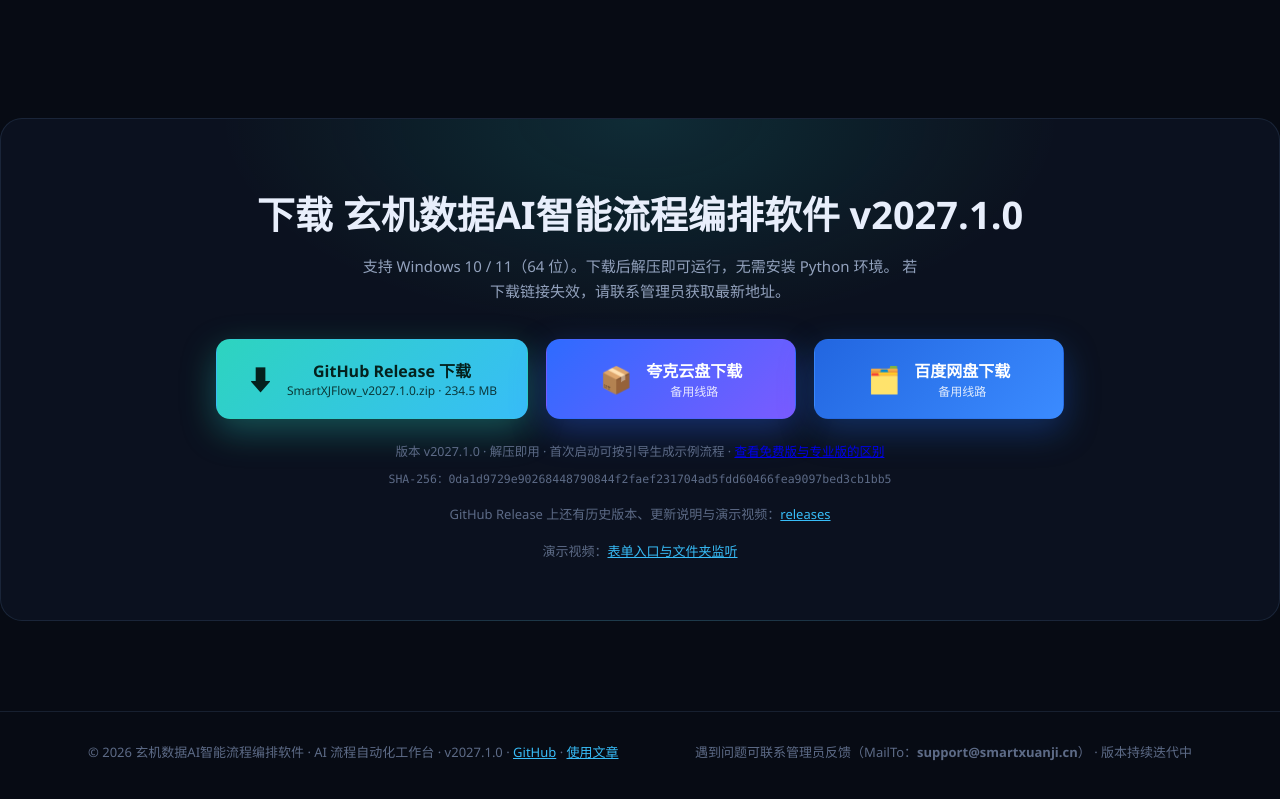
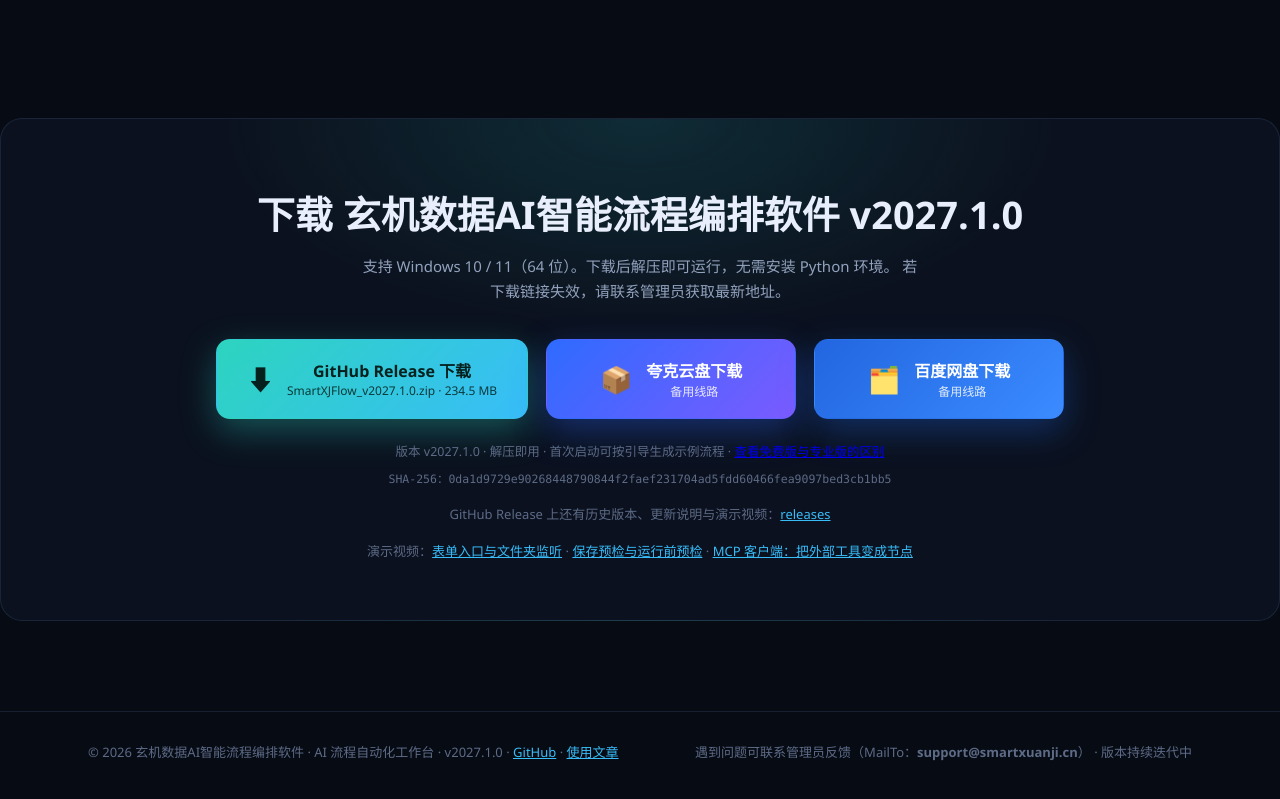
Before and after one commit to SmartXuanJi/SmartXJFlow, a plain HTML site: page index.html in a window 1280 px wide. Shown: the part 6167-6966 px from the top of the page. Drawn offline with Linux system fonts and the light colour scheme.

Commit message:
新增保存预检/运行前预检与 MCP 客户端演示视频入口

```diff
--- a/index.html
+++ b/index.html
@@ -542,7 +542,7 @@
       <div class="dl-note">版本 v2027.1.0 · 解压即用 · 首次启动可按引导生成示例流程 · <a href="version-diff.html">查看免费版与专业版的区别</a></div>
       <div class="dl-hash">SHA-256：0da1d9729e90268448790844f2faef231704ad5fdd60466fea9097bed3cb1bb5</div>
       <div class="dl-sub">GitHub Release 上还有历史版本、更新说明与演示视频：<a href="https://github.com/SmartXuanJi/SmartXJFlow/releases" target="_blank" rel="noopener">releases</a></div>
-      <div class="dl-sub">演示视频：<a href="https://github.com/SmartXuanJi/SmartXJFlow/releases/download/v2027.1.0/demo-folder-watch-feature.mp4" target="_blank" rel="noopener">表单入口与文件夹监听</a></div>
+      <div class="dl-sub">演示视频：<a href="https://github.com/SmartXuanJi/SmartXJFlow/releases/download/v2027.1.0/demo-folder-watch-feature.mp4" target="_blank" rel="noopener">表单入口与文件夹监听</a> · <a href="https://github.com/SmartXuanJi/SmartXJFlow/releases/download/v2027.1.0/demo-preflight-check.mp4" target="_blank" rel="noopener">保存预检与运行前预检</a> · <a href="https://github.com/SmartXuanJi/SmartXJFlow/releases/download/v2027.1.0/demo-mcp-client.mp4" target="_blank" rel="noopener">MCP 客户端：把外部工具变成节点</a></div>
     </div>
   </div>
 </section>
```
Also changed, not shown: 1 other file.
